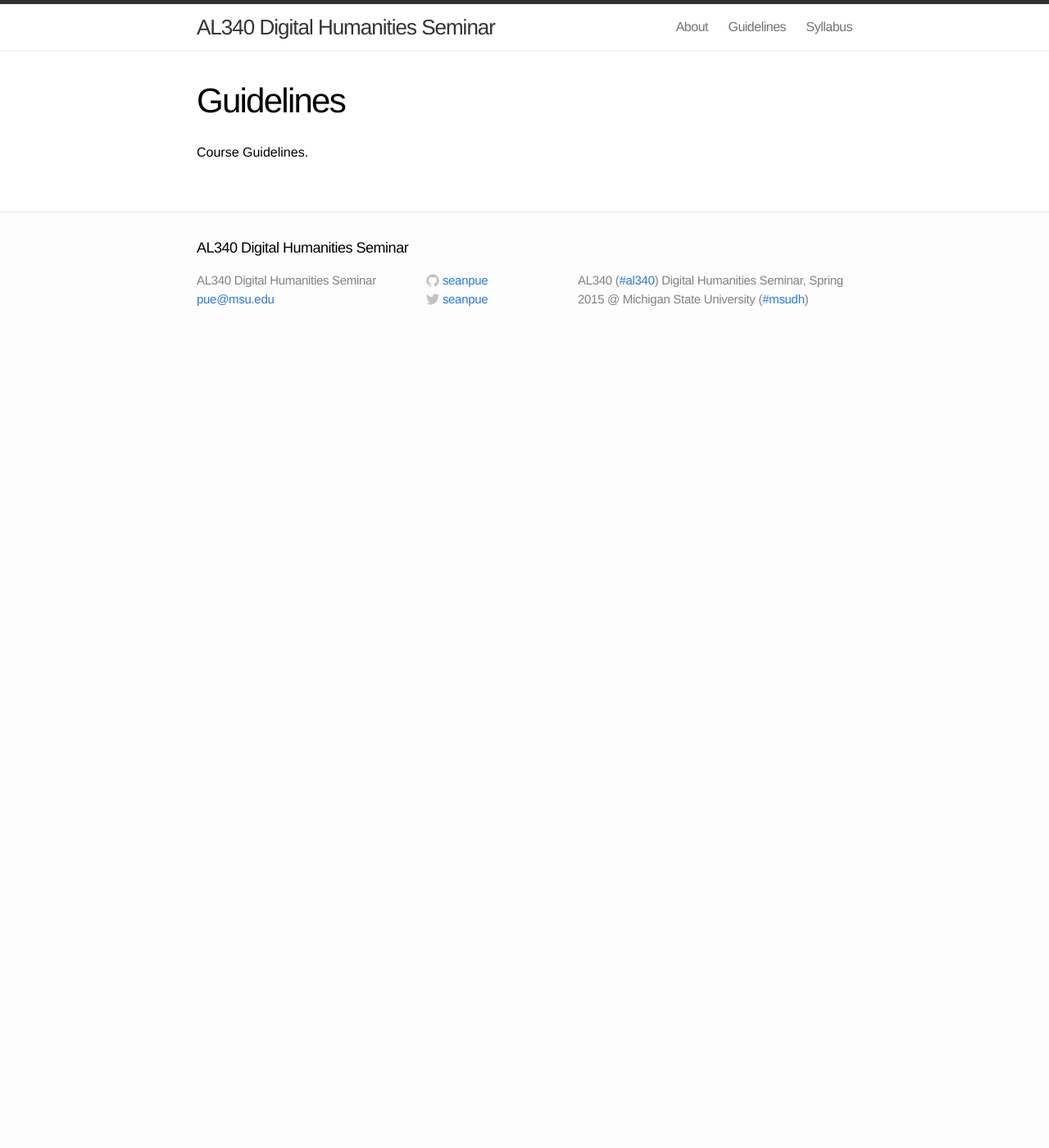
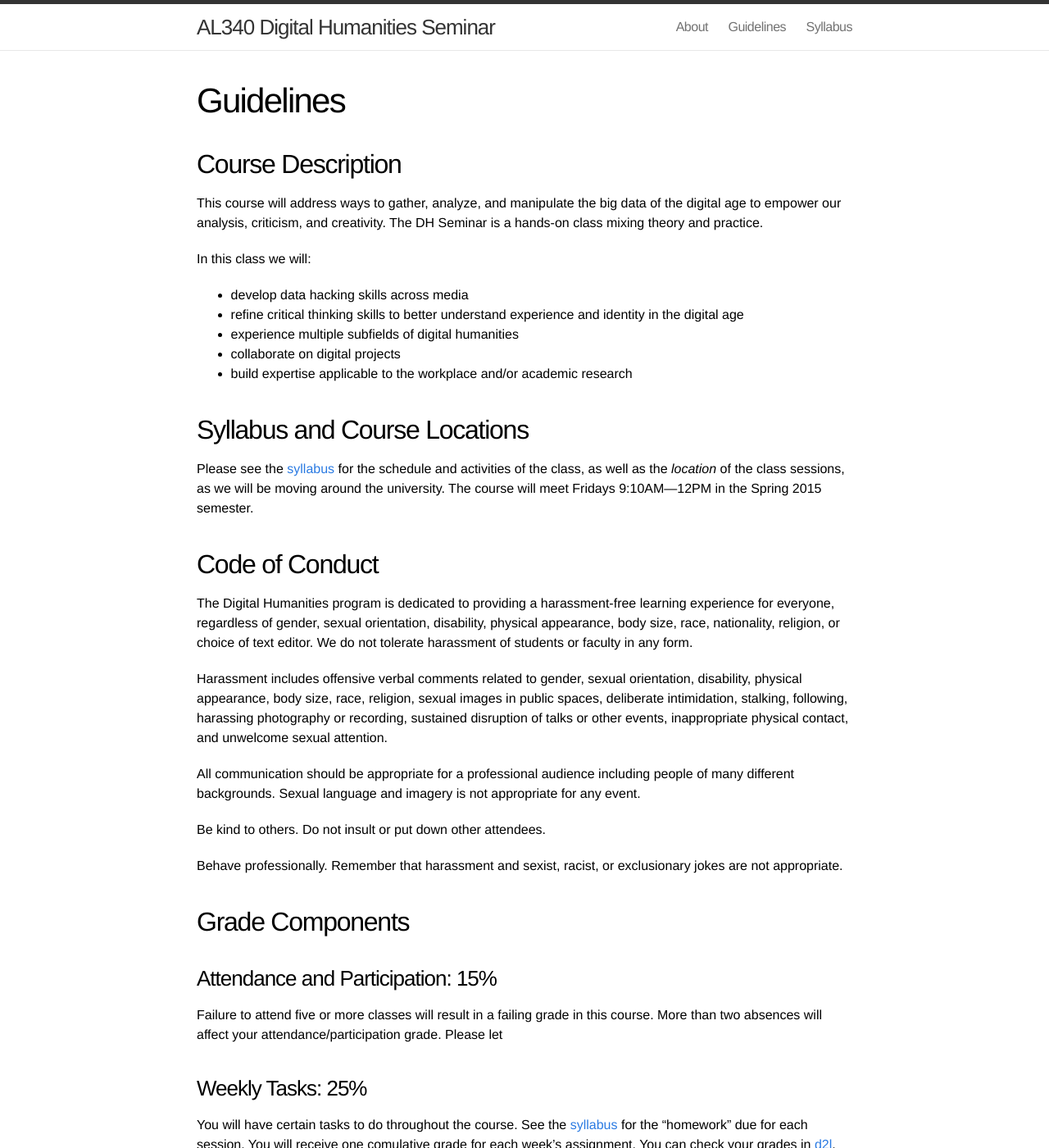
Before and after one commit to seanpue/al340, a Jekyll site: the page built from guidelines.md, in a window 1280 px wide and 1400 px high. Shown: the whole window at 82% size. Built offline with Jekyll 4.4.1, drawn with Linux system fonts in a browser that asks for light colours; some of the changed text lies outside the part shown.

Commit message:
updated guidlines

```diff
--- a/guidelines.md
+++ b/guidelines.md
@@ -4,4 +4,62 @@ title: Guidelines
 permalink: /guidelines/
 ---
 
-Course Guidelines.
+## Course Description
+
+This course will address ways to gather, analyze, and manipulate the big data of the digital age to empower our analysis, criticism, and creativity. The DH Seminar is a hands-on class mixing theory and practice.
+
+In this class we will:
+* develop data hacking skills across media
+* refine critical thinking skills to better understand experience and identity in the digital age
+* experience multiple subfields of digital humanities
+* collaborate on digital projects
+* build expertise applicable to the workplace and/or academic research
+
+## Syllabus and Course Locations
+
+Please see the [syllabus] for the schedule and activities of the class, as well as the *location* of the class sessions, as we will be moving around the university. The course will meet Fridays 9:10AM—12PM in the Spring 2015 semester.
+
+## Code of Conduct
+
+The Digital Humanities program is dedicated to providing a harassment-free learning experience for everyone, regardless of gender, sexual orientation, disability, physical appearance, body size, race, nationality, religion, or choice of text editor. We do not tolerate harassment of students or faculty in any form.
+
+Harassment includes offensive verbal comments related to gender, sexual orientation, disability, physical appearance, body size, race, religion, sexual images in public spaces, deliberate intimidation, stalking, following, harassing photography or recording, sustained disruption of talks or other events, inappropriate physical contact, and unwelcome sexual attention.
+
+All communication should be appropriate for a professional audience including people of many different backgrounds. Sexual language and imagery is not appropriate for any event.
+
+Be kind to others. Do not insult or put down other attendees.
+
+Behave professionally. Remember that harassment and sexist, racist, or exclusionary jokes are not appropriate.
+
+## Grade Components
+
+### Attendance and Participation: 15%
+
+Failure to attend five or more classes will result in a failing grade in this course. More than two absences will affect your attendance/participation grade. Please let
+
+### Weekly Tasks: 25%
+
+You will have certain tasks to do throughout the course. See the [syllabus] for the "homework" due for each session. You will receive one comulative grade for each week’s assignment. You can check your grades in [d2l].
+
+### Final Project: 30%
+
+### Midterm: 15%
+
+### Final: 15%
+
+## Grading Scale
+
+92..100% : 4.0; 85..92% : 3.5; 80..85% : 3.0; 75-80%: 2.5; 70..75%: 2.0; 60-70%: 1.0; 0..60%: 0.0
+
+## Academic Integrity
+This class follows MSU’s regulations on academic integrity. Consult:
+https://www.msu.edu/unit/ombud/academic-integrity/index.html
+
+
+## Accommodations of Students with Disabilities
+
+MSU DH classes follow MSU’s procedures regarding disabilities. Please contact me as soon as possible to arrange accommodations. Persons with disabilities may be made by contacting the Resource Center for Persons with Disabilities at 517-884-RCPD or on the web at http://rcpd.msu.edu.
+
+[syllabus]: /syllabus
+
+[d2l]: http://d2l.msu.edu
```
Also changed, not shown: about.md (+1 -1 lines).
